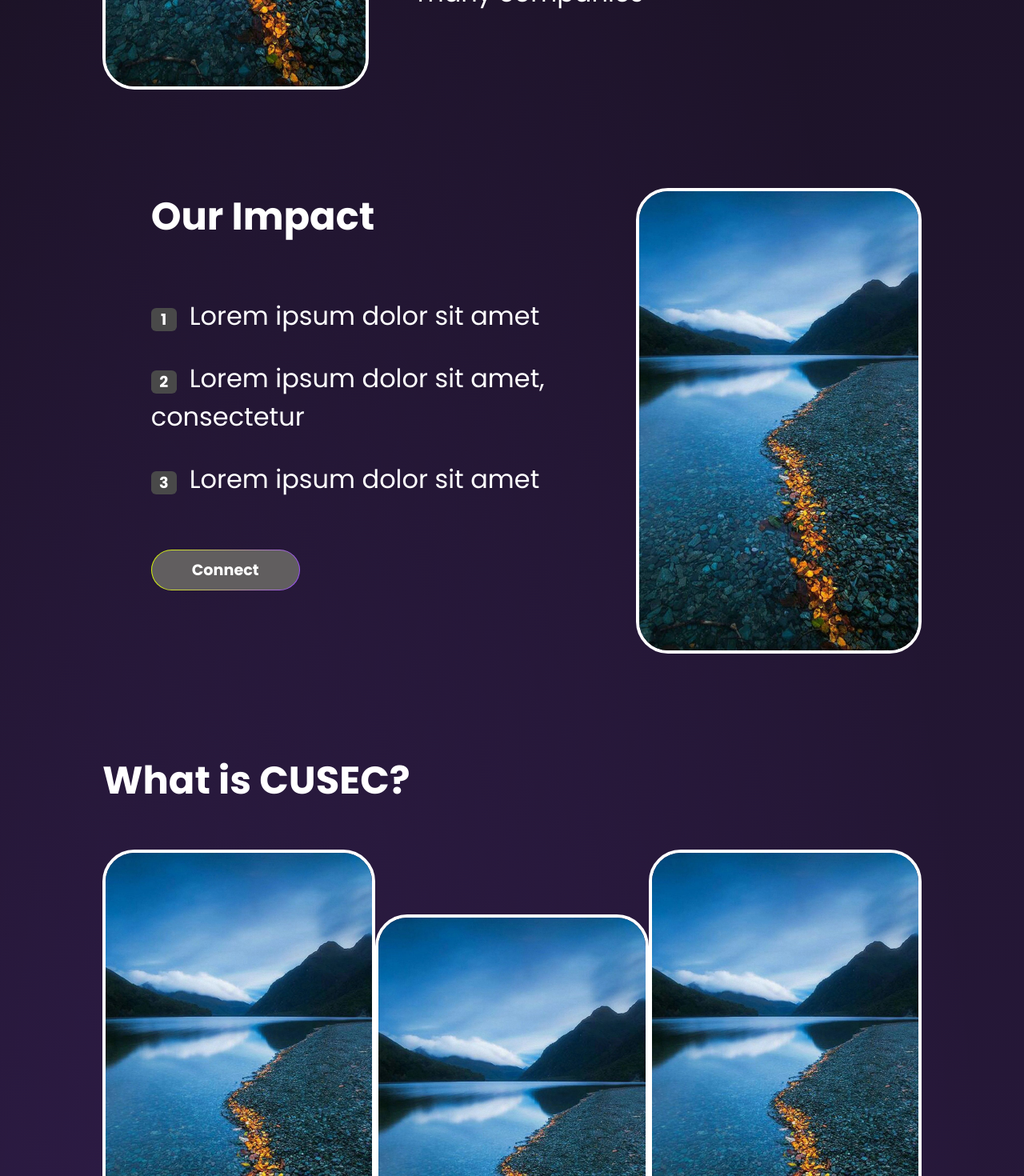
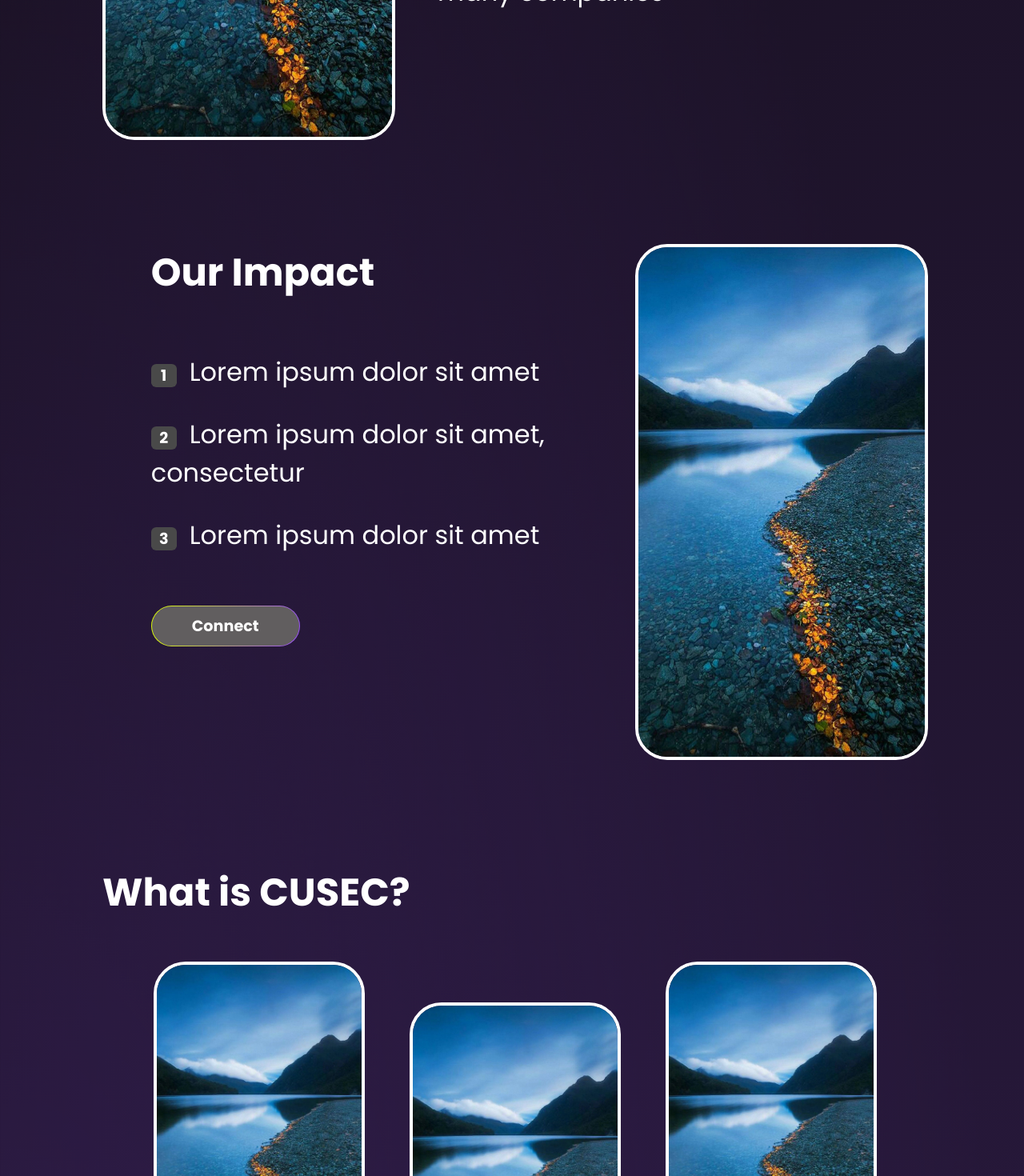
Before and after one commit to cusec/2023, a React (Create React App) app: page / in a window 1280 px wide. Shown: the part 1330-2800 px from the top of the page at 80% size. Built offline with nearby package versions, Linux system fonts and the light colour scheme.

Commit message:
Make font and images responsive

```diff
--- a/src/App.scss
+++ b/src/App.scss
@@ -28,3 +28,19 @@ div {
 .CenterText {
   text-align: center;
 }
+
+@media screen and (max-width: 768px) {
+  body {
+    --font-paragraph: 1.5rem;
+    --font-subheading: 2.5rem;
+    --font-nav: 1.2rem;
+  }
+}
+
+@media screen and (max-width: 480px) {
+  body {
+    --font-paragraph: 1.3rem;
+    --font-subheading: 2rem;
+    --font-nav: 1.3rem;
+  }
+}
--- a/src/components/Footer/Footer.scss
+++ b/src/components/Footer/Footer.scss
@@ -1,6 +1,6 @@
 .Wrapper {
   display: flex;
-  justify-content: end;
+  justify-content: flex-end;
   background-color: var(--background-dark);
   color: white;
   padding: 2% 10%;
--- a/src/components/Footer/Footer.tsx
+++ b/src/components/Footer/Footer.tsx
@@ -1,12 +1,8 @@
 import React from "react";
-import { useNavigate } from "react-router-dom";
 import CusecLink from "../CusecLink/CusecLink";
-import brandLogo from "../../assets/logo.svg";
 import "./Footer.scss";
 
 const Footer = () => {
-  let navigate = useNavigate();
-
   const links = [
     { name: "Privacy", link: "/privacy" },
     { name: "Terms", link: "/terms" },
--- a/src/components/Image/Image.scss
+++ b/src/components/Image/Image.scss
@@ -1,19 +1,14 @@
 .Image {
-  height: 574px;
-  width: 433px;
+  width: 100%;
+  height: auto;
   border-radius: 40px;
   border: solid white 4px;
-
-  .Small {
-    height: 490px;
-    width: 368px;
-  }
 }
 
 .StaggerTop {
-  margin-top: 8%;
+  margin-top: 20%;
 }
 
 .StaggerBottom {
-  margin-bottom: 8%;
+  margin-bottom: 20%;
 }
--- a/src/components/Image/Image.tsx
+++ b/src/components/Image/Image.tsx
@@ -6,14 +6,12 @@ import "./Image.scss";
 interface Props {
   src: string;
   alt: string;
-  small?: boolean;
   stagger?: Stagger;
 }
 
-const Image = ({ src, alt, small, stagger }: Props) => {
+const Image = ({ src, alt, stagger }: Props) => {
   const className = classNames(
     "Image",
-    small && "Small",
     stagger && stagger === Stagger.Top && "StaggerTop",
     stagger && stagger === Stagger.Bottom && "StaggerBottom"
   );
--- a/src/components/Navbar/Navbar.scss
+++ b/src/components/Navbar/Navbar.scss
@@ -19,20 +19,18 @@
 .Navbar {
   padding: 2% 10%;
   display: flex;
-  // justify-content: space-between;
+  justify-content: space-between;
 }
 
 .NavItemList {
   display: flex;
   align-items: center;
   flex-direction: row;
-  padding: 9;
   float: right;
   list-style-type: none;
 }
 
 .NavbarLogo {
-  margin-right: 100px;
   position: relative;
   top: 50%;
   transform: translateY(-50%);
@@ -58,7 +56,7 @@
   }
 }
 
-@media screen and (max-width: 480px) {
+@media screen and (max-width: 768px) {
   .HamburgerIcon {
     display: block;
   }
--- a/src/sections/Home/Home.scss
+++ b/src/sections/Home/Home.scss
@@ -58,6 +58,10 @@ body {
   .SectionContent {
     padding: 0 3%;
   }
+
+  .SectionImage {
+    max-width: 35%;
+  }
 }
 
 .InlineSection {
@@ -94,3 +98,38 @@ body {
 .AboutSubtitle {
   margin-bottom: 50px;
 }
+
+.ImageRow {
+  display: -ms-flexbox;
+  display: flex;
+  -ms-flex-wrap: wrap;
+  flex-wrap: wrap;
+  justify-content: space-evenly;
+
+  .ImageColumn {
+    -ms-flex: 25%;
+    flex: 25%;
+    max-width: 25%;
+
+    img {
+      vertical-align: middle;
+      width: 100%;
+    }
+  }
+}
+
+@media screen and (max-width: 768px) {
+  .ImageColumn {
+    -ms-flex: 30%;
+    flex: 30%;
+    max-width: 30%;
+  }
+}
+
+@media screen and (max-width: 480px) {
+  .ImageColumn {
+    -ms-flex: 100%;
+    flex: 100%;
+    max-width: 100%;
+  }
+}
--- a/src/sections/Home/Home.tsx
+++ b/src/sections/Home/Home.tsx
@@ -36,7 +36,9 @@ function Home() {
         </div>
       </div>
       <div className="Section InlineSection List">
+        <div className="SectionImage">
           <Image src={natureImg} alt="Nature image" />
+        </div>
         <div className="SectionContent">
           <div className="SectionAssets">
             <Subtitle>Our Objectives</Subtitle>
@@ -87,31 +89,32 @@ function Home() {
             </Button>
           </div>
         </div>
+        <div className="SectionImage">
           <Image src={natureImg} alt="Nature image" />
+        </div>
       </div>
       <div className="Section">
         <div className="AboutSubtitle">
           <Subtitle>What is CUSEC?</Subtitle>
         </div>
-        <div className="InlineSection">
+        <div className="ImageRow">
+          <div className="ImageColumn">
             <Image
               src={natureImg}
               alt="Nature image"
-            small
               stagger={Stagger.Bottom}
             />
+          </div>
+          <div className="ImageColumn">
+            <Image src={natureImg} alt="Nature image" stagger={Stagger.Top} />
+          </div>
+          <div className="ImageColumn">
             <Image
               src={natureImg}
               alt="Nature image"
-            small
-            stagger={Stagger.Top}
-          />
-          <Image
-            src={natureImg}
-            alt="Nature image"
-            small
               stagger={Stagger.Bottom}
             />
+          </div>
         </div>
       </div>
       <div className="Section List">
```
Lines whose indentation alone changed are shown as unchanged.
